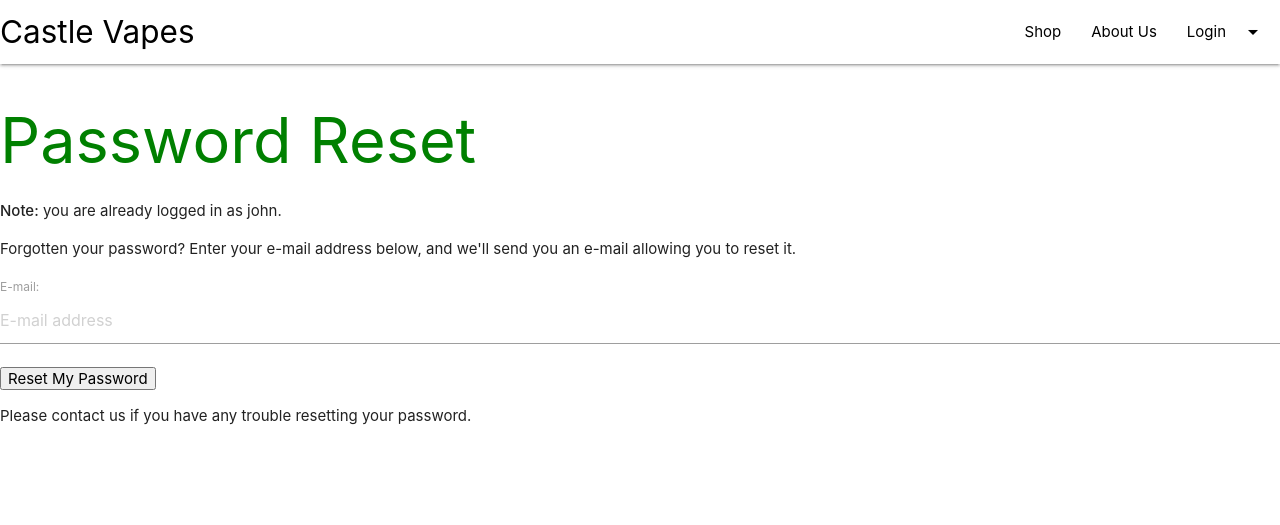
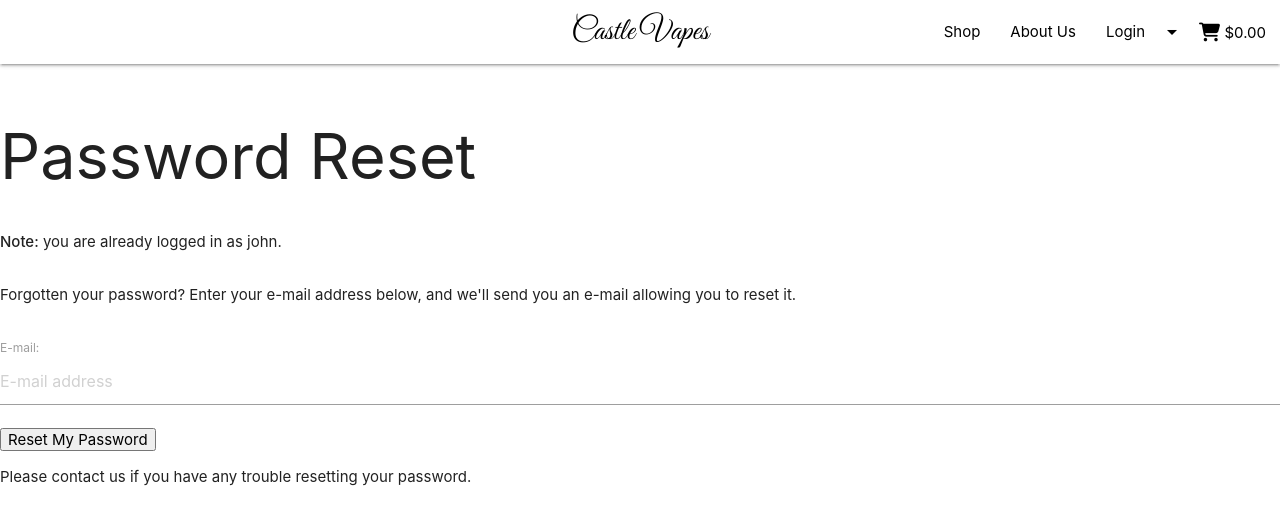
Before and after one commit to misza80/CI_project4_CastleVapes, a Django app: page /accounts/password/reset/ in a window 1280 px wide. Shown: the top 525 px of the page. Run offline with Django 3.2, Linux system fonts and the light colour scheme; a user stored in the database is signed in; some libraries are stand-ins or nearby versions.

Commit message:
styled navbar,added shopping cart icon

```diff
--- a/static/css/base.css
+++ b/static/css/base.css
@@ -1,3 +1,26 @@
-h1 {
-    color: green;
+body {
+    display: flex;
+    min-height: 100vh;
+    flex-direction: column;
 }
+
+main {
+    flex: 1 0 auto;
+}
+
+.brand-logo {
+    font-family: 'Great Vibes', cursive;
+}
+
+.cart{
+    margin-right: 14px;
+    margin-top: 0px;
+}
+/* from Bulma */
+.icon {
+    align-items: center;
+    display: inline-flex;
+    justify-content: center;
+    height: 1.5rem;
+    width: 1.5rem;
+}
--- a/templates/base.html
+++ b/templates/base.html
@@ -14,6 +14,7 @@
     {% endblock %}
 
     {% block corecss %}
+        <link href="https://fonts.googleapis.com/css2?family=Great+Vibes&display=swap" rel="stylesheet">
         <link href="https://fonts.googleapis.com/icon?family=Material+Icons" rel="stylesheet">
         <link rel="stylesheet" href="https://cdnjs.cloudflare.com/ajax/libs/materialize/1.0.0/css/materialize.min.css">
         <link rel="stylesheet" href="{% static 'css/base.css' %}">
@@ -23,6 +24,7 @@
     {% endblock %}
 
     {% block corejs %}
+        <script src="https://kit.fontawesome.com/e00e7c8f1c.js" crossorigin="anonymous"></script>
     {% endblock %}
 
     {% block extra_js %}
@@ -34,28 +36,59 @@
 <header>
     <!-- Dropdown Structure -->
     <ul id="dropdown1" class="dropdown-content">
-        <li><a class="black-text" href="">Login</a></li>
-        <li><a class="black-text" href="">Register</a></li>
+        {% if request.user.is_authenticated %}
+            {% if request.user.is_superuser %}
+                <li><a href="" class="black-text">Product Management</a></li>
+            {% endif %}
+            <li><a href="" class="black-text">My Profile</a></li>
+            <li><a href="{% url 'account_logout' %}" class="black-text">Logout</a></li>
+        {% else %}
+            <li><a href="{% url 'account_signup' %}" class="black-text">Register</a></li>
+            <li><a href="{% url 'account_login' %}" class="black-text">Login</a></li>
+        {% endif %}
     </ul>
     <nav class="white">
         <div class="nav-wrapper">
-            <a href="" class="brand-logo black-text">Castle Vapes</a>
-            <a href="#" data-target="mobile-demo" class="sidenav-trigger"><i class="material-icons">menu</i></a>
+            <p class="right cart"><a
+                    class="{% if grand_total %}text-info font-weight-bold{% else %}black-text{% endif %}"
+                    href=""><i class="fas fa-shopping-cart fa-lg black-text"></i>
+                {% if grand_total %}
+                    ${{ grand_total|floatformat:2 }}
+                {% else %}
+                    $0.00
+                {% endif %}
+            </a></p>
+            <a href="{% url 'home' %}" class="brand-logo center black-text">Castle Vapes</a>
+            <a href="#" data-target="mobile-demo" class="sidenav-trigger black-text"><i class="material-icons">menu</i></a>
             <ul class="right hide-on-med-and-down">
                 <li><a class="black-text" href="">Shop</a></li>
                 <li><a class="black-text" href="">About Us</a></li>
                 <!-- Dropdown Trigger -->
                 <li><a class="dropdown-trigger black-text" data-target="dropdown1">Login<i
                         class="material-icons right black-text">arrow_drop_down</i></a></li>
+
             </ul>
+
         </div>
+
+
     </nav>
     <!-- Mobile sidebar -->
-    <ul class="sidenav" id="mobile-demo">
-        <li><a href="">Home</a></li>
-        <li><a href="">Login</a></li>
-        <li><a href="">Mods</a></li>
+    <ul class="sidenav black-text" id="mobile-demo">
+        <li><a class="black-text" href="">Shop</a></li>
+        <li><a class="black-text" href="">About Us</a></li>
+        {% if request.user.is_authenticated %}
+            {% if request.user.is_superuser %}
+                <li><a href="" class="black-text">Product Management</a></li>
+            {% endif %}
+            <li><a href="" class="black-text">My Profile</a></li>
+            <li><a href="{% url 'account_logout' %}" class="black-text">Logout</a></li>
+        {% else %}
+            <li><a href="{% url 'account_login' %}" class="black-text">Login</a></li>
+            <li><a href="{% url 'account_signup' %}" class="black-text">Register</a></li>
+        {% endif %}
     </ul>
+
 </header>
 
 {% if messages %}
```
Also changed, not shown: db.sqlite3.
